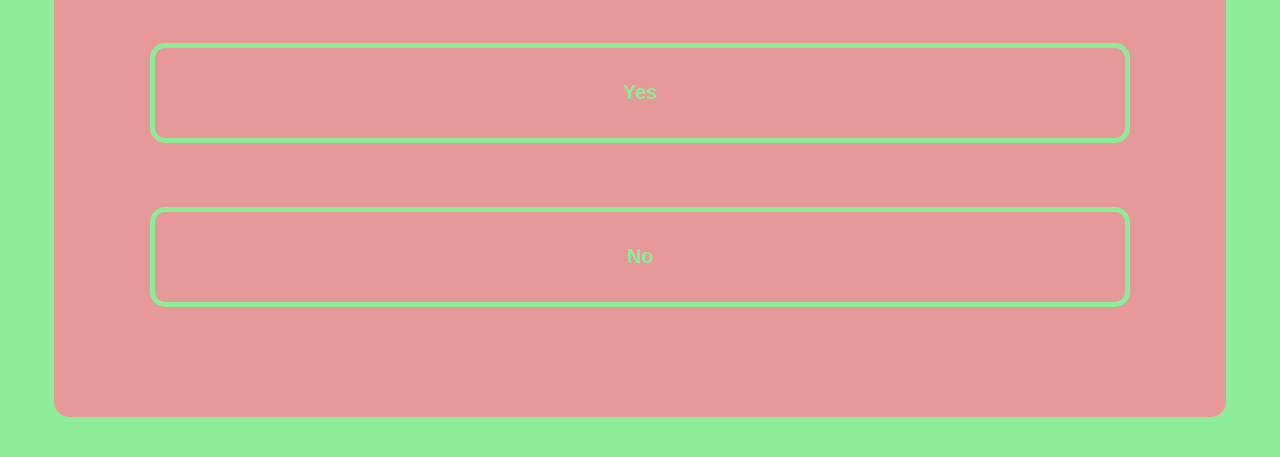
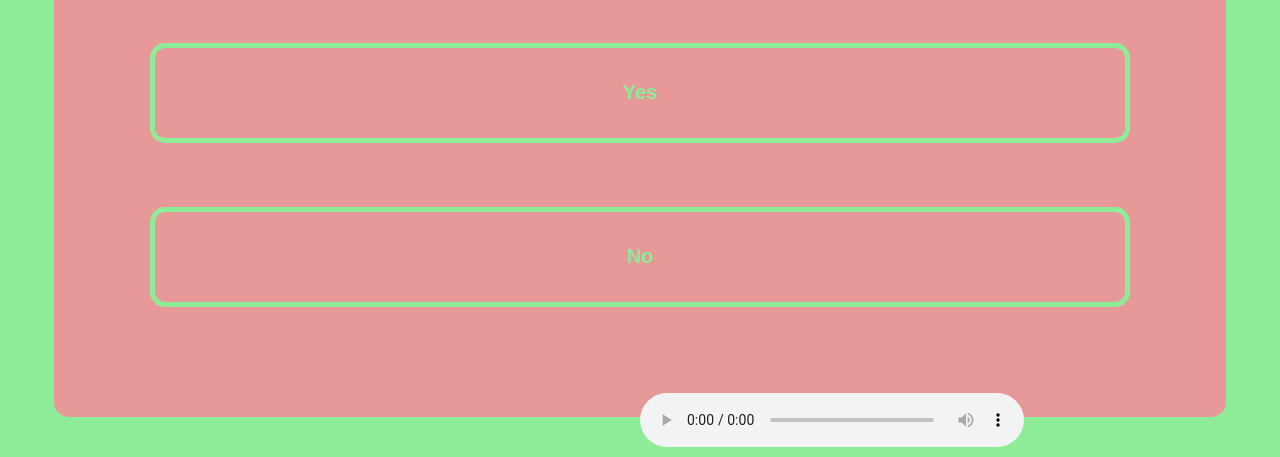
Before and after one commit to dereky1/vDay, a plain HTML site: page index.html in a window 1280 px wide. Shown: the part 343-800 px from the top of the page. Drawn offline with Linux system fonts and the light colour scheme.

Commit message:
added music player Swift

```diff
--- a/index.html
+++ b/index.html
@@ -16,5 +16,8 @@
     <form>
       <button id="no-button">No</button>
     </form>
+    <audio controls autoplay loop>
+      <source src="bgmusic.mp3" type="audio/mpeg">
+    </audio>
   </body>
 </html>
--- a/styles.css
+++ b/styles.css
@@ -11,11 +11,9 @@ body{
   color: hsla(126, 72%, 74%, 1);
   width:90%;
   height:90%;
-  min-height:90%;
   padding:10px;
   margin: 20px auto;
   text-align:center;
-  padding 10px;
   border-radius: 15px;
   font-size: 2em;
 }
@@ -43,3 +41,10 @@ button:active{
 #no-button:hover, #no-button:active, #no-button:focus {
   display:none;
 }
+
+audio {
+  position:fixed;
+  bottom:10px;
+  width:30%;
+  margin:auto;
+}
```
Also changed, not shown: 1 other file.
